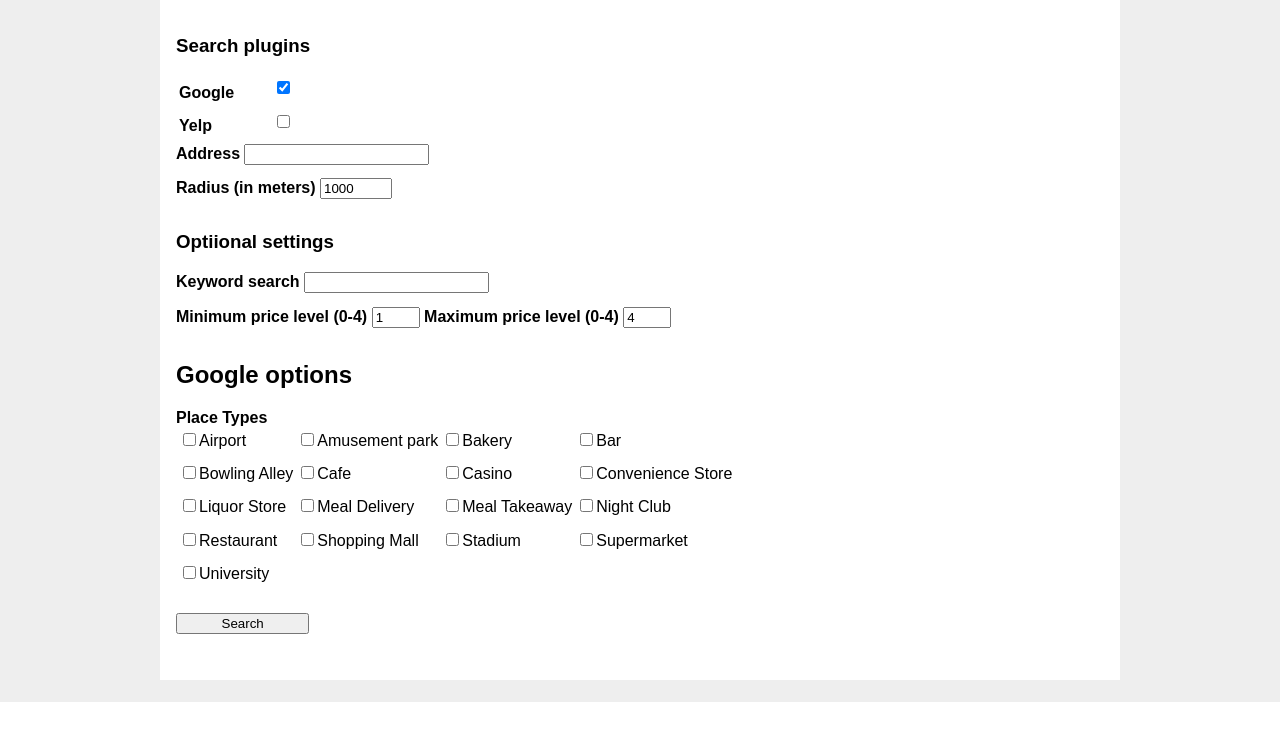
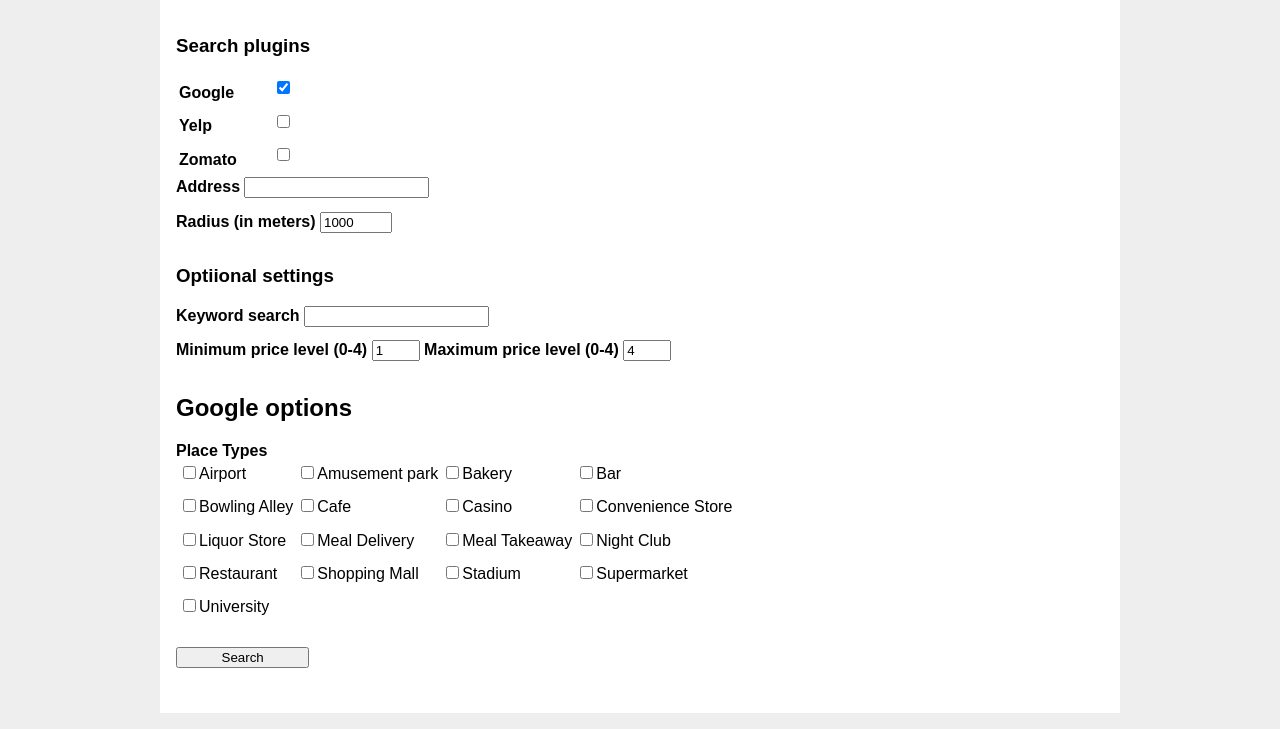
Before and after one commit to johnchampions/TARP, a Flask app: page /tar/search in a window 1280 px wide. Shown: the part 98-827 px from the top of the page. Before the commit the page ends 800 px from the top, so only its background shows below. Run offline with Flask 2, Linux system fonts and the light colour scheme; parts of the project's set-up code (start-up, migrations or seed data) failed here and were passed over.

Commit message:
Update googlesearch.html
Added Zomato checkbox

```diff
--- a/flasky/templates/tar/googlesearch.html
+++ b/flasky/templates/tar/googlesearch.html
@@ -12,8 +12,12 @@
             <td><input type="checkbox" name="googleplugin" id="googleplugin" onclick="showplugin('google')" checked/></td>
         </tr>
         <tr>
-            <td><label for="googleplugin">Yelp</label></td>
+            <td><label for="yelpplugin">Yelp</label></td>
             <td><input type="checkbox" name="yelpplugin" id="yelpplugin" onclick="showplugin('yelp')" /></td>
+        </tr>
+        <tr>
+            <td><label for="zomatoplugin">Zomato</label></td>
+            <td><input type="checkbox" name="zomatoplugin" id="zomatoplugin" onclick="showplugin('Zomato')" /></td>
         </tr>
     </table>
 
@@ -410,6 +414,9 @@
             </tr>
         </table>
     </div>
+    <div id="zomatodiv" style="display: none;">
+        <p>Information:  Because of the way the Zomato plugin works, search time will be in the order of hours.</p>
+    </div>
     <br />
     <input value="Search" type="submit" />
 </form>
```
